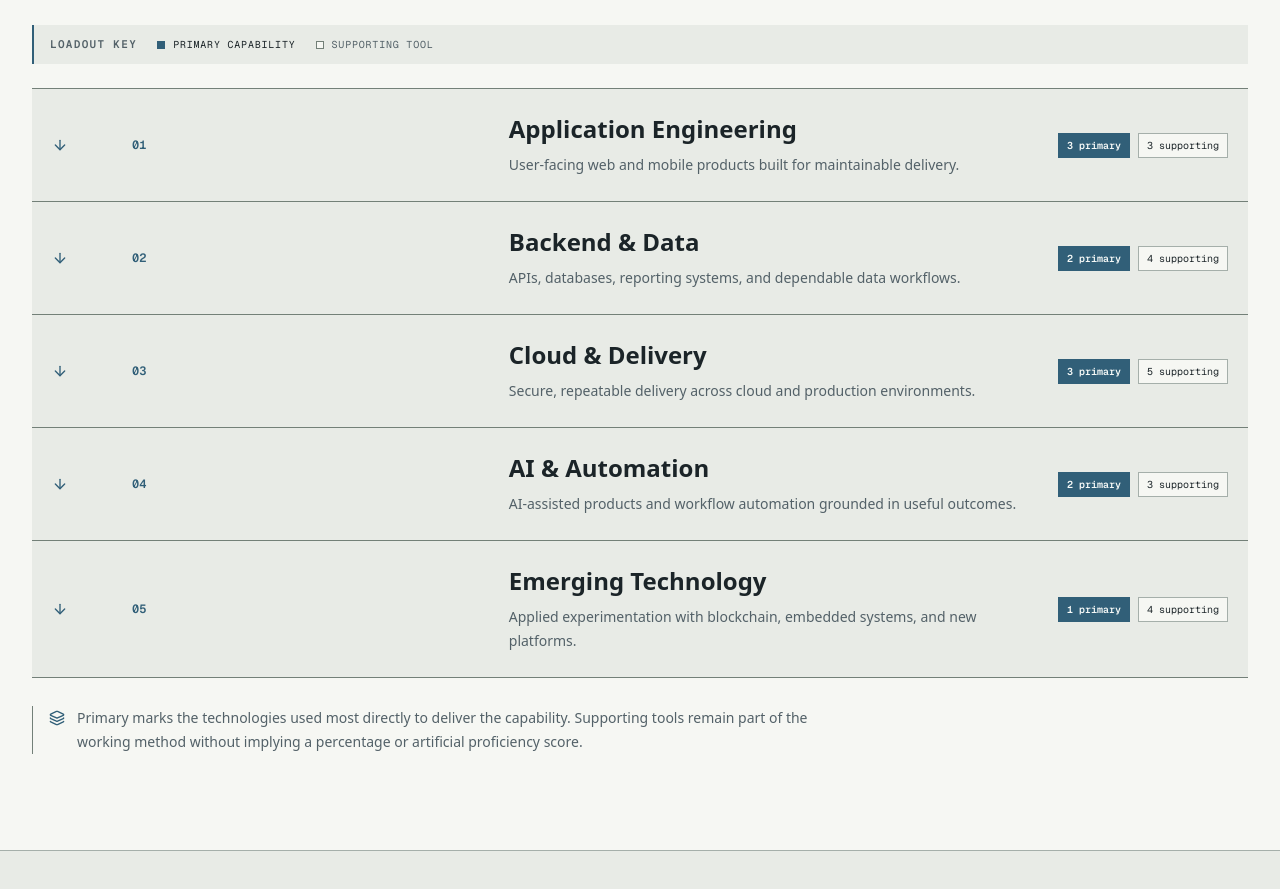
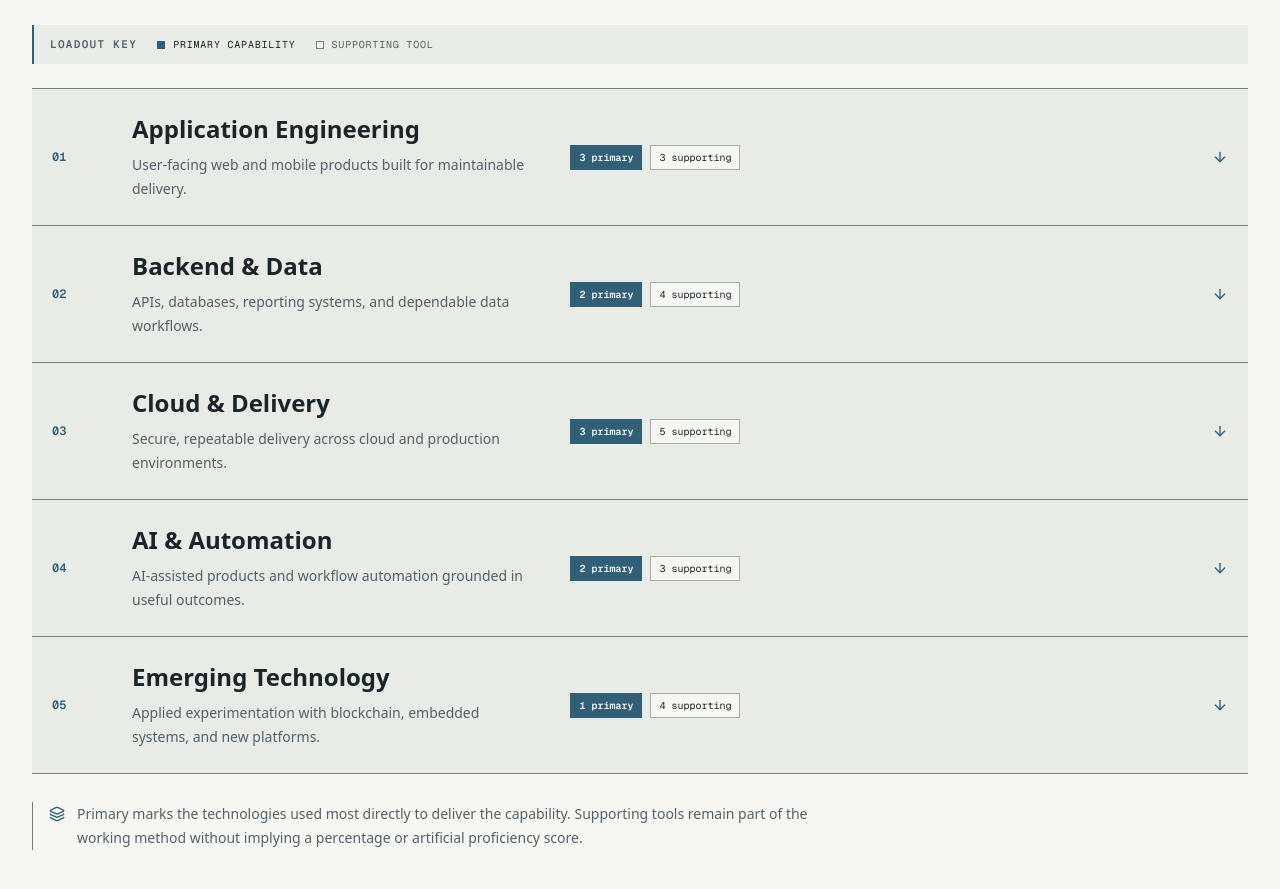
Before and after one commit to Sukhraj1000/SKPortfolio, a Next.js app: page / in a window 1280 px wide. Shown: the part 3580-4469 px from the top of the page. Built offline with nearby package versions, Linux system fonts and the light colour scheme.

Commit message:
fix: preserve desktop loadout grid order

```diff
--- a/src/components/AboutSection.tsx
+++ b/src/components/AboutSection.tsx
@@ -190,7 +190,7 @@ function CapabilityRecord({
 
         <ArrowDown
           aria-hidden="true"
-          className="col-start-3 row-start-1 h-4 w-4 shrink-0 text-primary transition-transform duration-200 group-open/loadout:rotate-180 motion-reduce:transition-none lg:col-start-auto"
+          className="col-start-3 row-start-1 h-4 w-4 shrink-0 text-primary transition-transform duration-200 group-open/loadout:rotate-180 motion-reduce:transition-none lg:col-start-auto lg:row-start-auto"
         />
       </summary>
 
```
